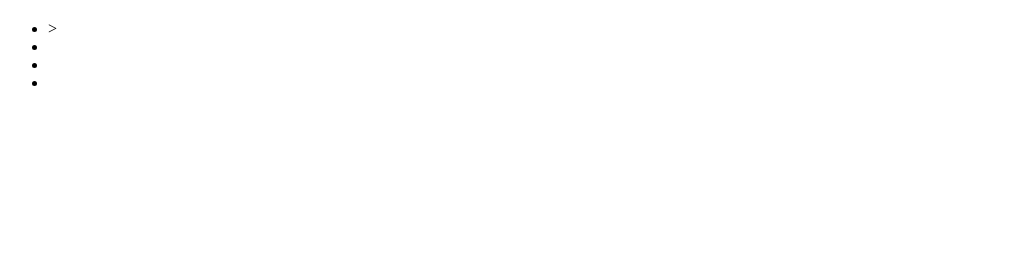
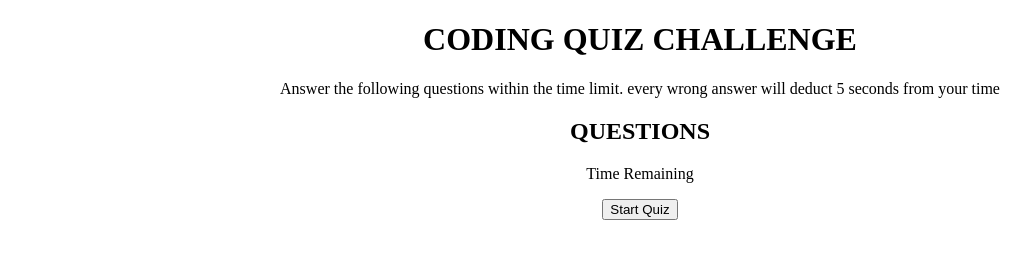
Before and after one commit to radhashyamsundardas/quiz-time, a plain HTML site: page index.html in a window 1280 px wide. Shown: the whole page, without its empty margins (0-1030 px from the left). Drawn offline with Linux system fonts and the light colour scheme.

Commit message:
added more html

```diff
--- a/assets/css/style.css
+++ b/assets/css/style.css
@@ -0,0 +1,6 @@
+div {
+    text-align: center;
+}
+li {
+    list-style-type: none;
+}
--- a/index.html
+++ b/index.html
@@ -3,23 +3,34 @@
     <html>
     <head>
         <meta charset="UTF-8">
+        <!-- linked css file -->
         <link rel="stylesheet" href="./assets/css/style.css">
-        <title></title>
+        <!-- title of the page -->
+        <title>CODING QUIZ CHALLENGE</title>
          </head>
         <body>
-            <header>
-                <nav>
-                    <div>
-                        <h1></h1>
-                    </div>
-                        <ul>
-                            <li>></li>
-                            <li></li>
-                            <li></li>
-                            <li></li>
-                        </ul>
-                </nav>
-            </header>
+            <!-- division for heading 1 and 2. -->
+                <div>
+                    <h1>CODING QUIZ CHALLENGE</h1>
+                        <P>Answer the following questions within the time limit. every wrong answer will deduct 5 seconds from your time </P>
+                    <h2>QUESTIONS</h2>
+                </div>
+
+            <div class="quiz">
+            <!-- created division for questions and answers  -->
+                <div id= "questions"></div>
+                <div id = "answers"></div>
+            </div>
+            <!--  -->
+
+            <!-- created  division for controls and created button to start quiz-->
+            <div class="controls">
+                <P>Time Remaining<span id="countdown"></span></P>
+                <button class="button" id="start-challenge">Start Quiz</button>
+            </div>
+
+
+            <!-- javascript is linked below -->
             <script src="./script.js"></script>
         </body>
 
```
Also changed, not shown: 2 other files.
